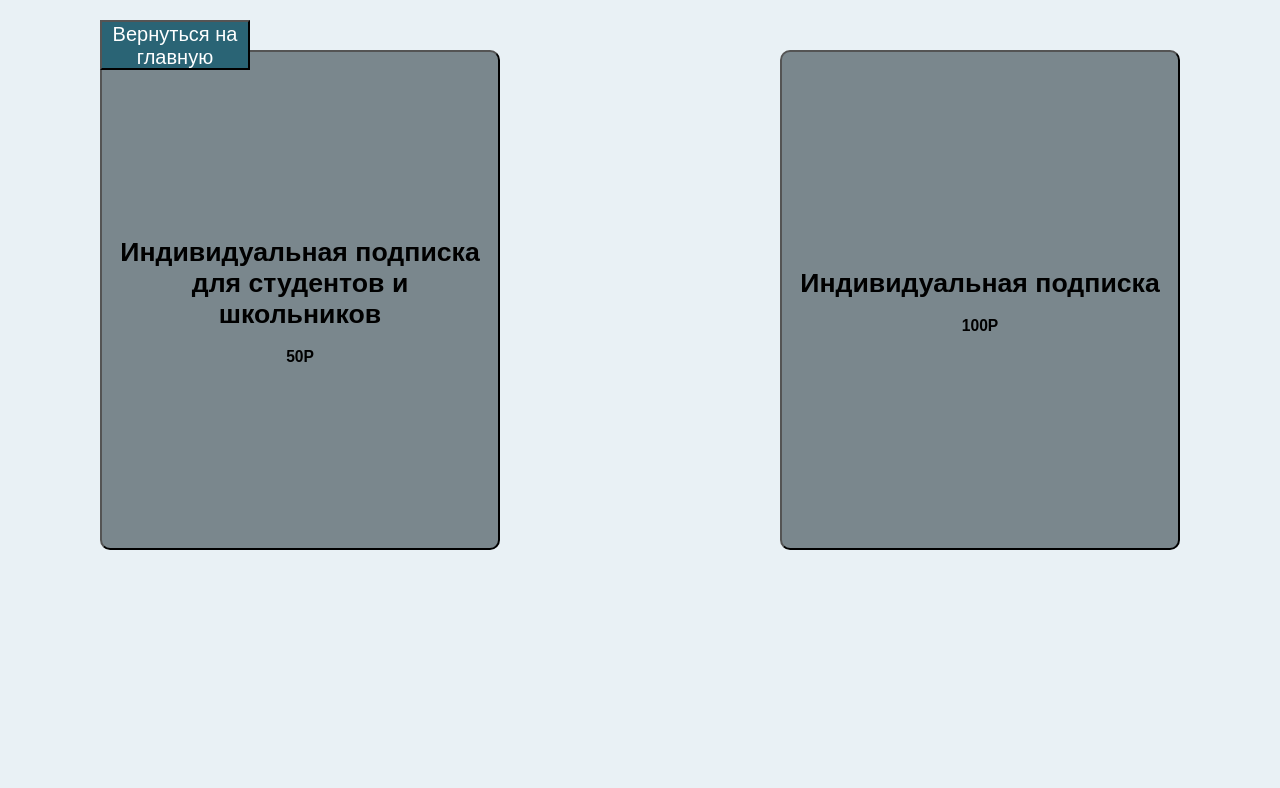
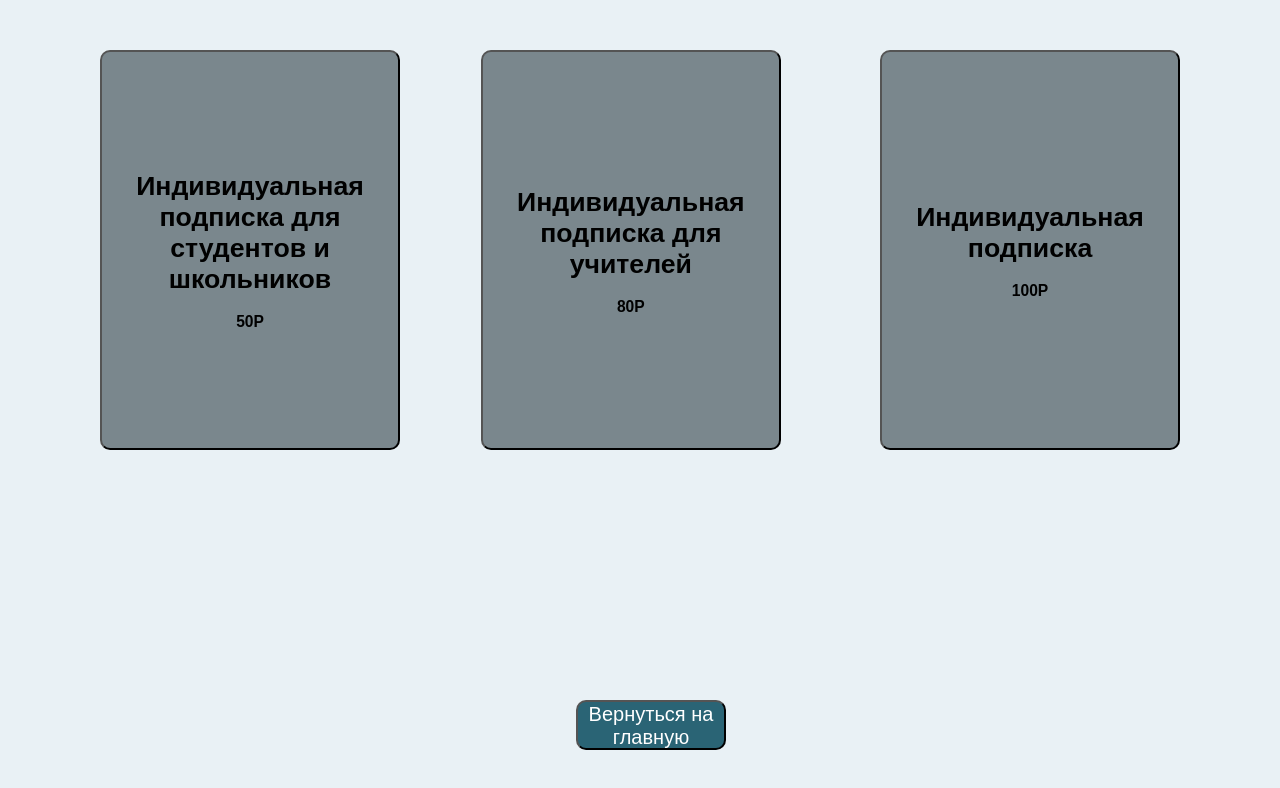
Before and after one commit to MaxSiominDev/hse_pe, a React (Create React App) app in the folder frontend/: page /premium in a window 1280 px wide. Shown: the top 788 px of the page. Built offline with nearby package versions, Linux system fonts and the light colour scheme.

Commit message:
+buttom premium

```diff
--- a/frontend/src/Premium.css
+++ b/frontend/src/Premium.css
@@ -1,14 +1,13 @@
 .Basic {
   background-color: #7a878d;
-  max-width: 400px;
+  max-width: 300px;
   width: 100%;
-  height: 500px;
+  height: 400px;
   position: absolute;
   left: 0;
   margin-left: 100px;
   margin-top: 50px;
   transition: all 0.3s;
-  margin: 20 50px;
   border-radius: 10px;
 }
 .Basic:hover {
@@ -17,18 +16,32 @@
 
 .Students {
   background-color: #7a878d;
-  max-width: 400px;
+  max-width: 300px;
   width: 100%;
-  height: 500px;
+  height: 400px;
   position: absolute;
   right: 0;
   margin-right: 100px;
   margin-top: 50px;
   transition: all 0.3s;
-  margin: 20 50px;
   border-radius: 10px;
 }
 .Students:hover {
+  scale: 1.05;
+}
+
+.Teachers {
+  background-color: #7a878d;
+  max-width: 300px;
+  width: 100%;
+  height: 400px;
+  position: absolute;
+  right: 39%;
+  margin-top: 50px;
+  transition: all 0.3s;
+  border-radius: 10px;
+}
+.Teachers:hover {
   scale: 1.05;
 }
 
@@ -38,57 +51,14 @@
   width: 100%;
   height: 50px;
   max-width: 150px;
-  border-radius: 0%;
+  border-radius: 10px;
   font-size: 20px;
-  margin: 20 50px;
-  margin-bottom: 150px;
+  margin-bottom: 50px;
   margin-top: 20px;
   transition: all 0.3s;
-  background-color: #7a878d;
-  max-width: 400px;
-  width: 100%;
-  height: 500px;
   position: absolute;
-  left: 0;
-  margin-left: 100px;
-  margin-top: 50px;
-  transition: all 0.3s;
-  margin: 20 50px;
-  border-radius: 10px;
-}
-.Basic:hover {
-  scale: 1.05;
-}
-
-.Students {
-  background-color: #7a878d;
-  max-width: 400px;
-  width: 100%;
-  height: 500px;
-  position: absolute;
-  right: 0;
-  margin-right: 100px;
-  margin-top: 50px;
-  transition: all 0.3s;
-  margin: 20 50px;
-  border-radius: 10px;
-}
-.Students:hover {
-  scale: 1.05;
-}
-
-.but1 {
-  background-color: #2a6475;
-  color: white;
-  width: 100%;
-  height: 50px;
-  max-width: 150px;
-  border-radius: 0%;
-  font-size: 20px;
-  margin: 20 50px;
-  margin-bottom: 150px;
-  margin-top: 20px;
-  transition: all 0.3s;
+  bottom: 0;
+  margin-left: -5%;
 }
 .but1:hover {
   scale: 1.1;
@@ -97,7 +67,7 @@
   background-color: #2a6475;
   color: white;
   width: 100%;
-  height: 500px;
+  height: 400px;
   max-width: 100px;
   border-radius: 0%;
   font-size: 20px;
--- a/frontend/src/pages/CreateConspects/Premium.jsx
+++ b/frontend/src/pages/CreateConspects/Premium.jsx
@@ -22,7 +22,7 @@ function Premium() {
 
   return (
     <div align="center">
-      <form onSubmit={handleSubmit(onSubmit)}>
+      <form>
         <button className="Basic">
           <h1>Индивидуальная подписка для студентов и школьников</h1>
           <h3>50Р</h3>
@@ -33,6 +33,12 @@ function Premium() {
           <h3>100Р</h3>
         </button>
 
+        <button className="Teachers">
+          <h1>Индивидуальная подписка для учителей</h1>
+          <h3>80Р</h3>
+        </button>
+      </form>
+      <form onSubmit={handleSubmit(onSubmit)}>
         <button onClick={handleGoBack} className="but1">
           Вернуться на главную
         </button>
```
